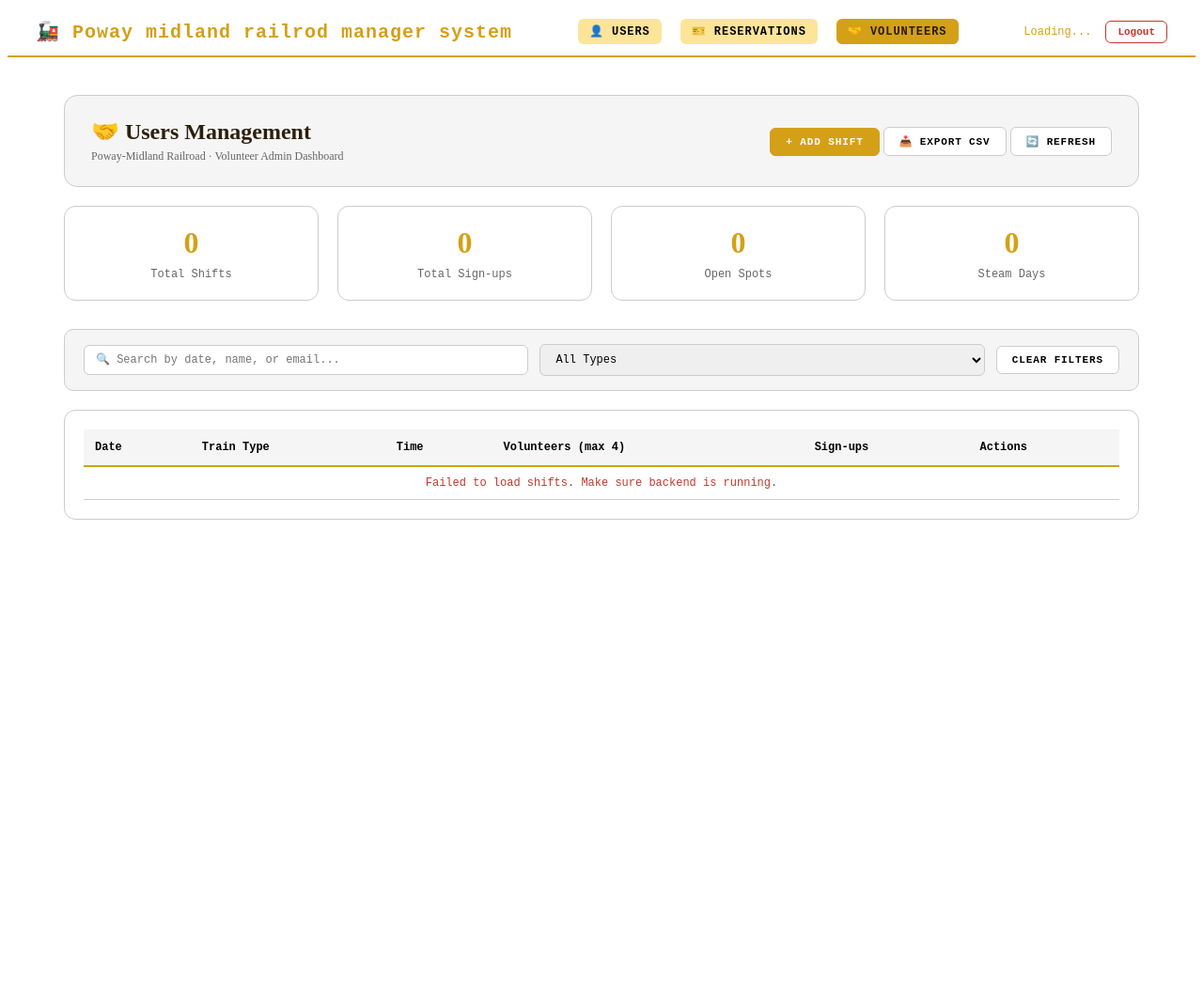
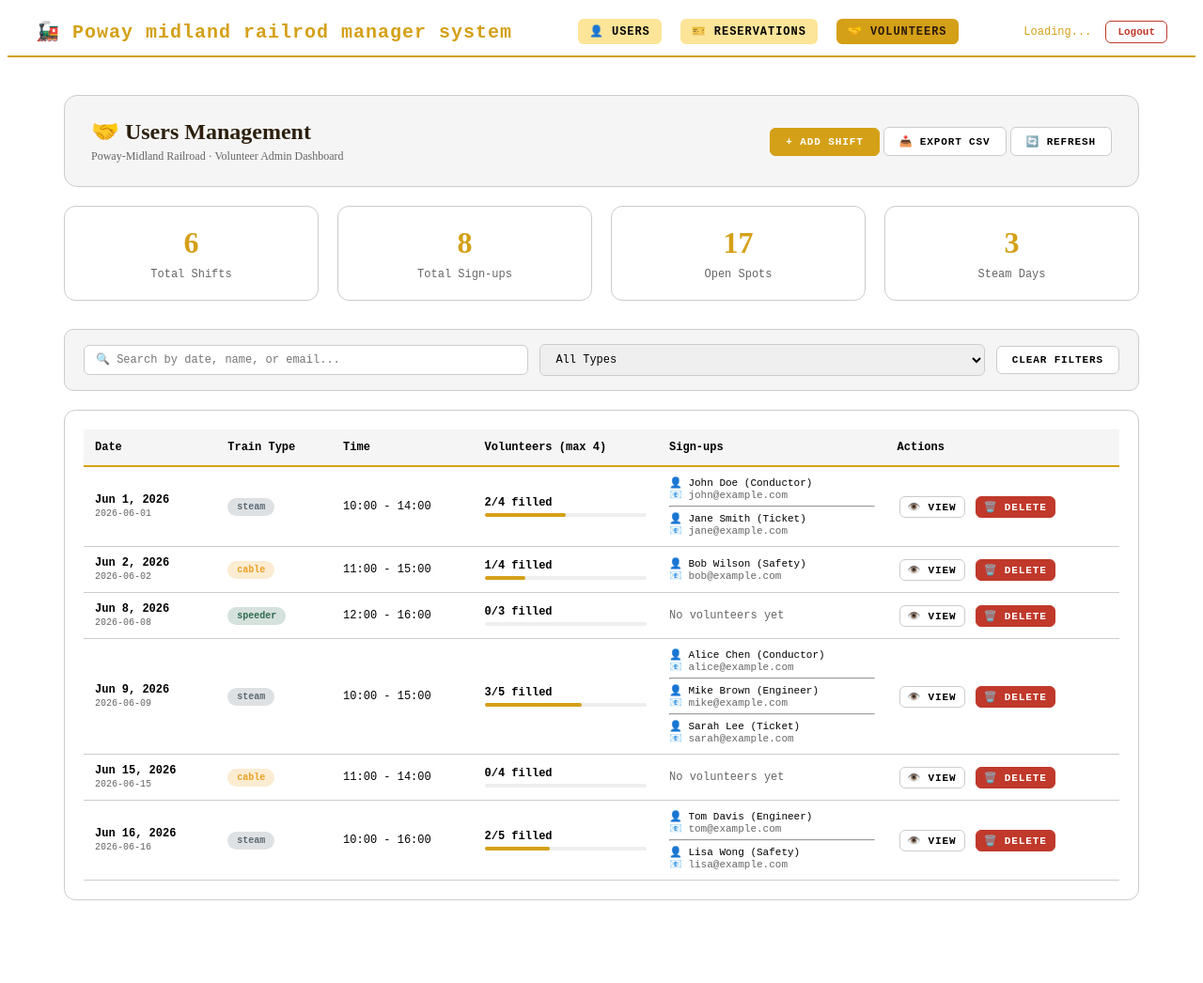
Before and after one commit to Cyrusssun/RCR-Dominators-Backend-, a Flask app: page /admin/volunteer in a window 1280 px wide. Shown: the whole page at 94% size. Before the commit the page ends 553 px from the top, so only its background shows below. Run offline with Flask 3, Linux system fonts and the light colour scheme; data that the repository does not hold is empty; parts of the project's set-up code (start-up, migrations or seed data) failed here and were passed over.

Commit message:
volunteer data

```diff
--- a/templates/volunteer_admin.html
+++ b/templates/volunteer_admin.html
@@ -377,16 +377,37 @@ const API_BASE = (() => {
   let currentFilter = "";
   let searchQuery = "";
 
+// 虚拟班次数据
+const MOCK_SHIFTS = [
+  { id: 1, date: '2026-06-01', train_type: 'steam', time_start: '10:00', time_end: '14:00', max_volunteers: 4, current_volunteers: 2, slots_available: 2, volunteers: [{ name: 'John Doe', email: 'john@example.com', job: 'Conductor' }, { name: 'Jane Smith', email: 'jane@example.com', job: 'Ticket' }] },
+  { id: 2, date: '2026-06-02', train_type: 'cable', time_start: '11:00', time_end: '15:00', max_volunteers: 4, current_volunteers: 1, slots_available: 3, volunteers: [{ name: 'Bob Wilson', email: 'bob@example.com', job: 'Safety' }] },
+  { id: 3, date: '2026-06-08', train_type: 'speeder', time_start: '12:00', time_end: '16:00', max_volunteers: 3, current_volunteers: 0, slots_available: 3, volunteers: [] },
+  { id: 4, date: '2026-06-09', train_type: 'steam', time_start: '10:00', time_end: '15:00', max_volunteers: 5, current_volunteers: 3, slots_available: 2, volunteers: [{ name: 'Alice Chen', email: 'alice@example.com', job: 'Conductor' }, { name: 'Mike Brown', email: 'mike@example.com', job: 'Engineer' }, { name: 'Sarah Lee', email: 'sarah@example.com', job: 'Ticket' }] },
+  { id: 5, date: '2026-06-15', train_type: 'cable', time_start: '11:00', time_end: '14:00', max_volunteers: 4, current_volunteers: 0, slots_available: 4, volunteers: [] },
+  { id: 6, date: '2026-06-16', train_type: 'steam', time_start: '10:00', time_end: '16:00', max_volunteers: 5, current_volunteers: 2, slots_available: 3, volunteers: [{ name: 'Tom Davis', email: 'tom@example.com', job: 'Engineer' }, { name: 'Lisa Wong', email: 'lisa@example.com', job: 'Safety' }] }
+];
+
 async function loadData() {
   try {
     const response = await fetch(`${API_BASE}/volunteer/shifts`);
     if (!response.ok) throw new Error('Failed to load');
-      allShifts = await response.json();
+    const data = await response.json();
+    // 如果后端返回空数据，使用虚拟数据
+    if (data && data.length > 0) {
+      allShifts = data;
+    } else {
+      console.log('No data from backend, using mock data');
+      allShifts = MOCK_SHIFTS;
+    }
     updateStats();
     renderTable();
   } catch (error) {
-      console.error('Error:', error);
-      document.getElementById('tableBody').innerHTML = '<tr><td colspan="6" style="text-align:center;color:var(--red);">Failed to load shifts. Make sure backend is running.</td></tr>';
+    console.error('Error loading from backend:', error);
+    // 后端不可用时使用虚拟数据
+    console.log('Backend unavailable, using mock data');
+    allShifts = MOCK_SHIFTS;
+    updateStats();
+    renderTable();
   }
 }
 
```
Lines whose indentation alone changed are shown as unchanged.
